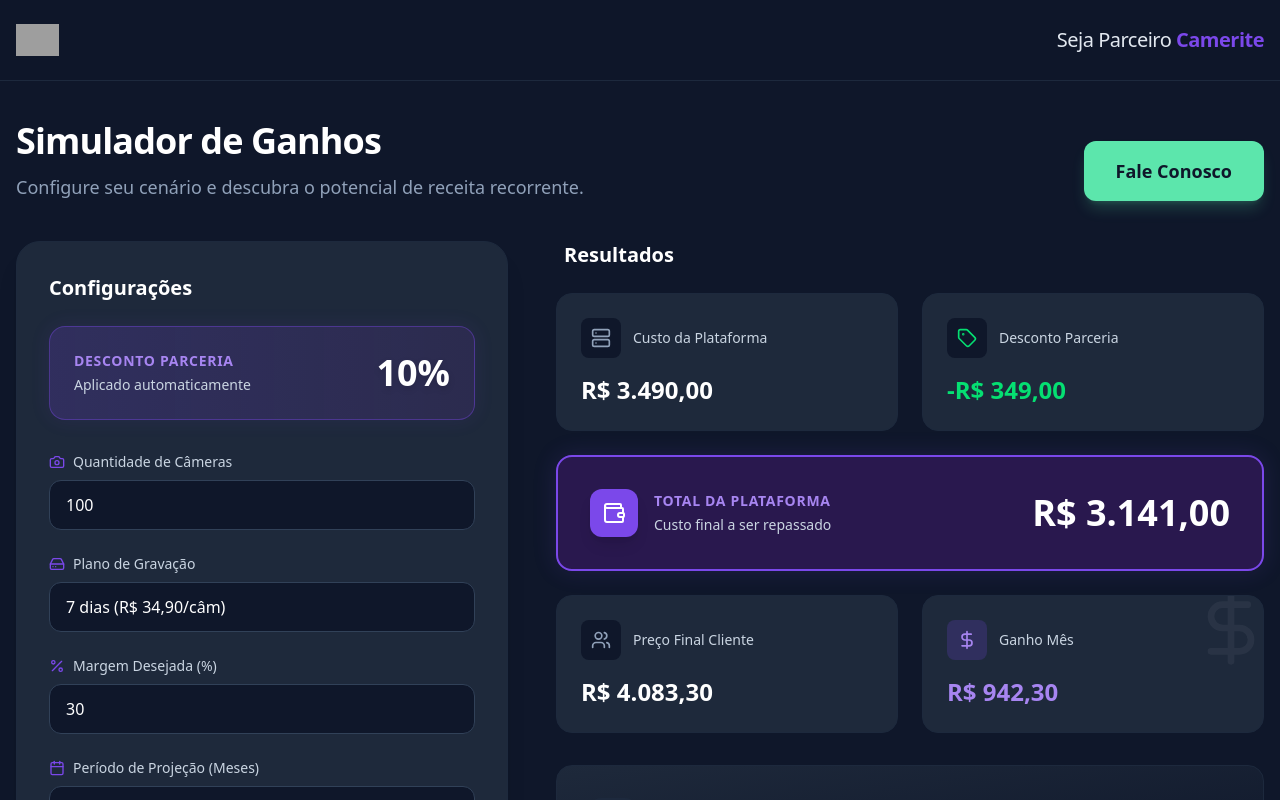
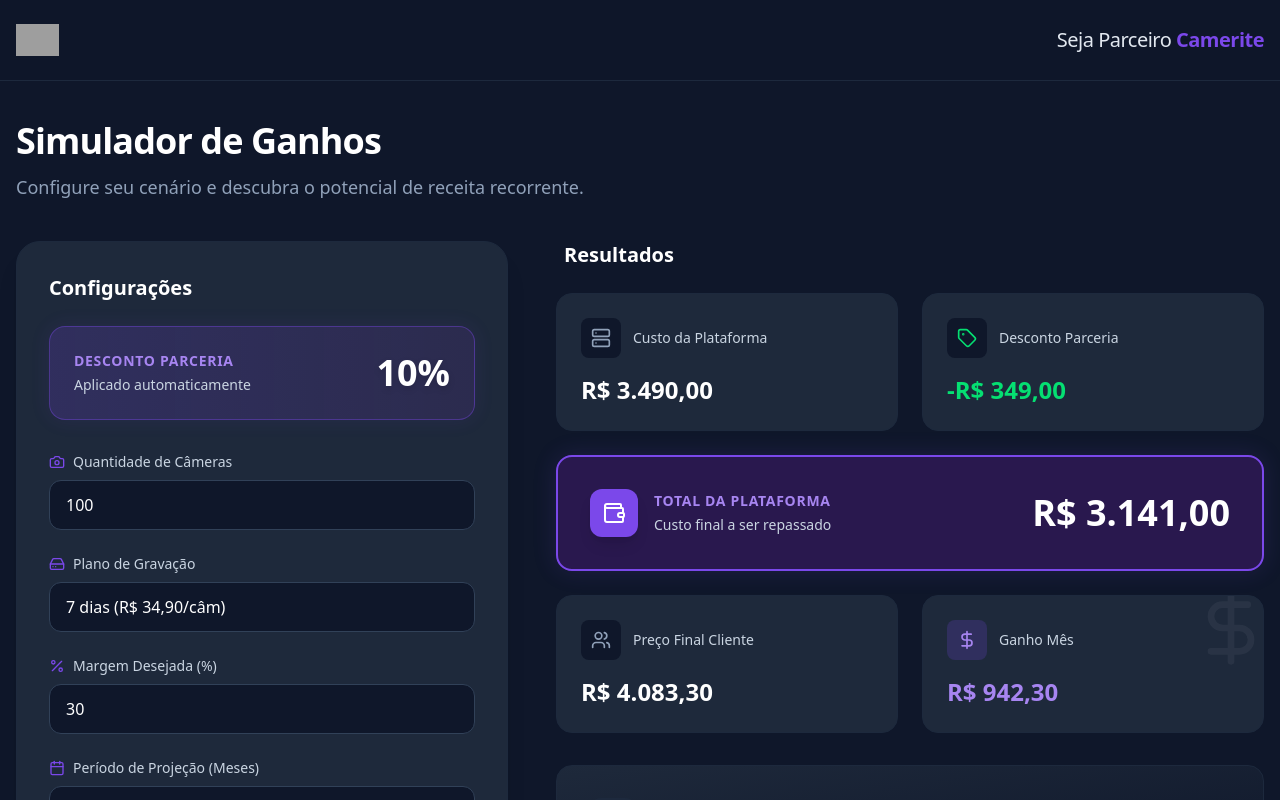
Before and after one commit to isaaceullen/parceirocamerite, a React (Vite) app: page / in a window 1280 px wide. Built offline with nearby package versions, Linux system fonts and the light colour scheme; grey boxes are pictures that could not be loaded.

Commit message:
feat(ui): remove contact buttons
Remove "Fale Conosco" buttons from the main dashboard and footer to clean up the interface.

```diff
--- a/src/App.tsx
+++ b/src/App.tsx
@@ -102,14 +102,7 @@ export default function App() {
               Configure seu cenário e descubra o potencial de receita recorrente.
             </p>
           </div>
-          <motion.button
-            whileHover={{ scale: 1.05 }}
-            whileTap={{ scale: 0.95 }}
-            onClick={() => setIsModalOpen(true)}
-            className="whitespace-nowrap bg-[#5CE6AC] hover:bg-[#4dd39b] text-[#0f172a] font-bold py-4 px-8 rounded-xl transition-all shadow-lg shadow-[#5CE6AC]/20 flex items-center justify-center gap-2 text-lg"
-          >
-            Fale Conosco
-          </motion.button>
+
         </div>
 
         <div className="grid grid-cols-1 lg:grid-cols-12 gap-8 lg:gap-12">
@@ -288,15 +281,7 @@ export default function App() {
 
         {/* Footer with Secondary Button */}
         <div className="mt-20 border-t border-slate-800 pt-10 text-center">
-          <p className="text-slate-400 mb-6 font-medium">Ficou com alguma dúvida? Nossa equipe está pronta para te atender.</p>
-          <motion.button
-            whileHover={{ scale: 1.05 }}
-            whileTap={{ scale: 0.95 }}
-            onClick={() => setIsModalOpen(true)}
-            className="bg-[#5CE6AC] hover:bg-[#4dd39b] text-[#0f172a] font-bold py-4 px-12 rounded-xl transition-all shadow-lg shadow-[#5CE6AC]/20 inline-flex items-center gap-2 text-lg"
-          >
-            Fale Conosco
-          </motion.button>
+
           <p className="mt-10 text-sm text-slate-500">© {new Date().getFullYear()} Camerite. Todos os direitos reservados.</p>
         </div>
       </main>
```
